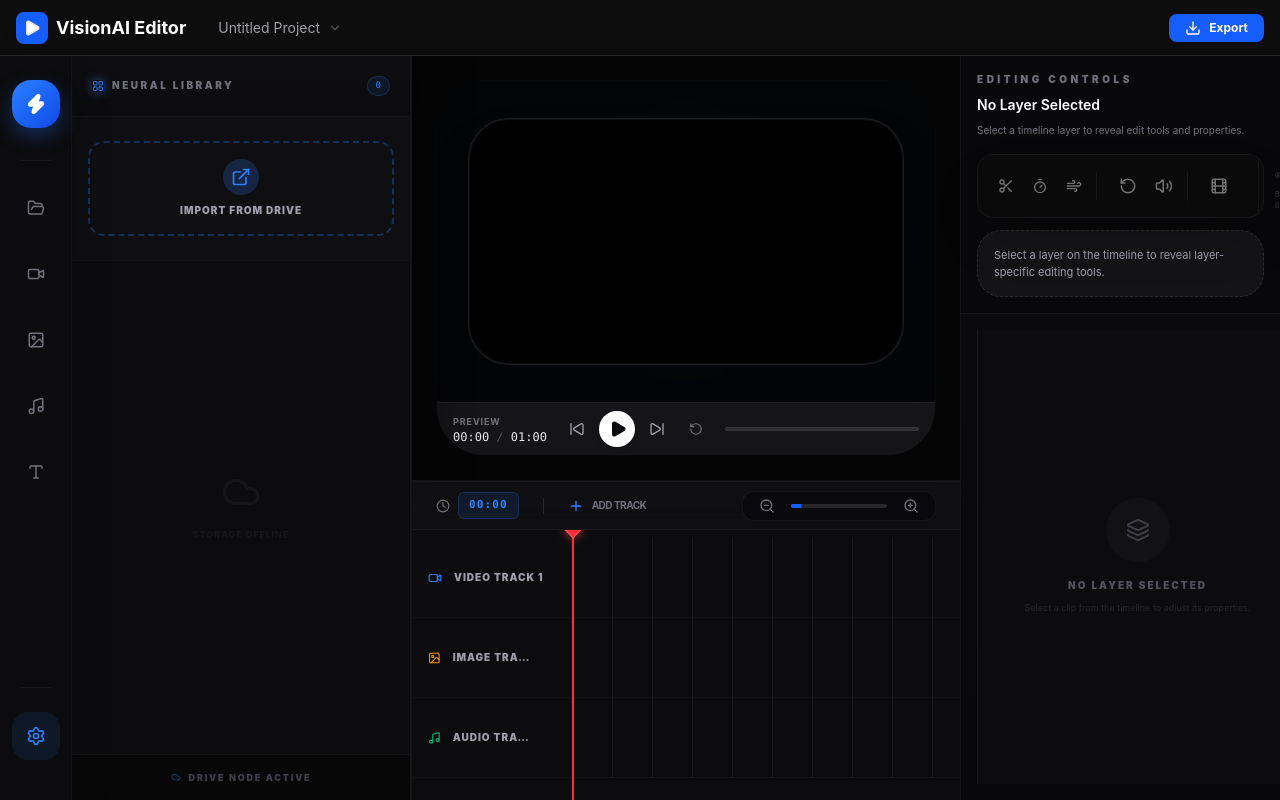
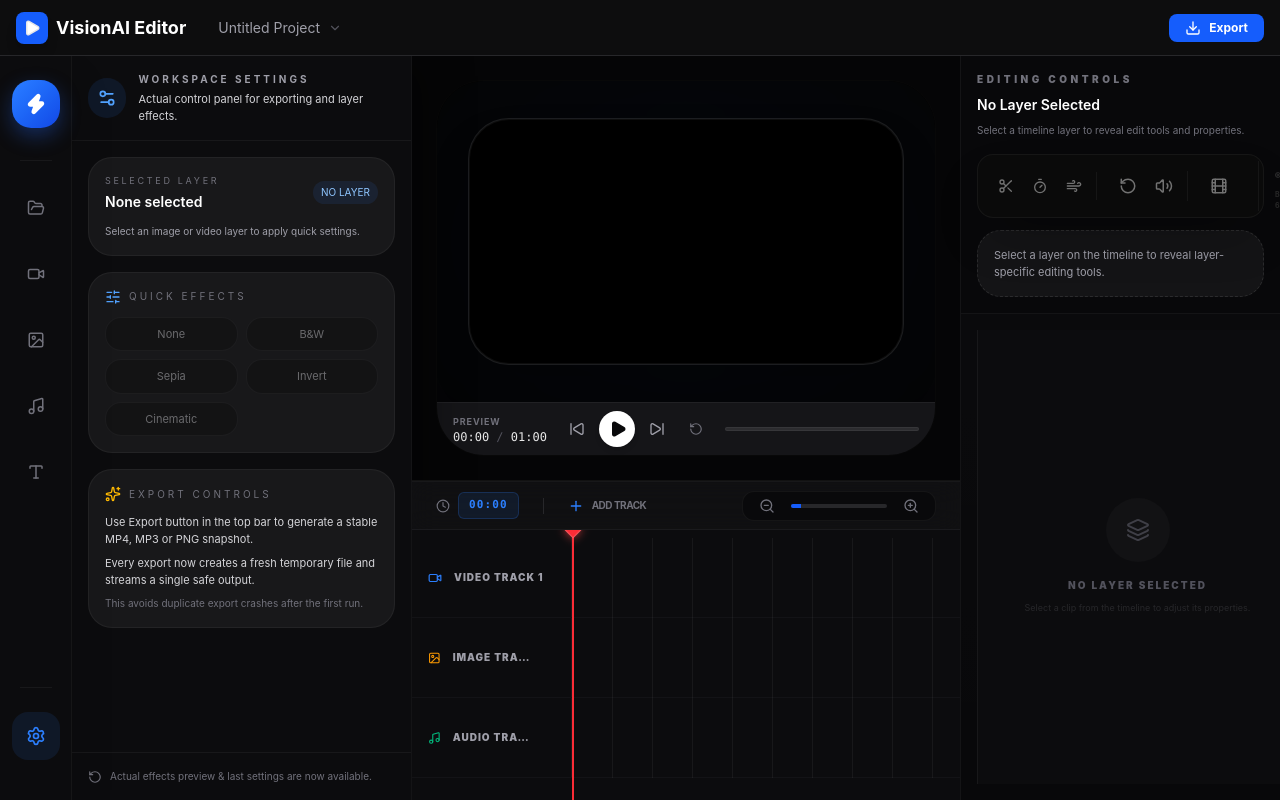
Before and after one commit to Sejalsoni30/VisionAI-Video-Editor, a React (Vite) app in the folder video-editor-app/: page /editor in a window 1280 px wide. Both pictures are taken after a click on the button 35 px from the left and 736 px from the top of the page. Built offline with nearby package versions, Linux system fonts and the light colour scheme.

Commit message:
Fix repeat export crash and add image/effects settings panel

```diff
--- /dev/null
+++ b/video-editor-app/src/components/Panels/SettingsPanel.jsx
@@ -0,0 +1,96 @@
+import React from 'react';
+import { useSelector, useDispatch } from 'react-redux';
+import { updateLayerStyle } from '../../store/projectSlice';
+import { Settings2, Sparkles, RotateCcw, SlidersHorizontal } from 'lucide-react';
+
+const filterOptions = [
+  { id: 'none', label: 'None', value: 'none' },
+  { id: 'grayscale', label: 'B&W', value: 'grayscale(100%)' },
+  { id: 'sepia', label: 'Sepia', value: 'sepia(80%)' },
+  { id: 'invert', label: 'Invert', value: 'invert(100%)' },
+  { id: 'cinematic', label: 'Cinematic', value: 'contrast(120%) brightness(110%) saturate(110%)' },
+];
+
+const SettingsPanel = () => {
+  const dispatch = useDispatch();
+  const selectedLayerId = useSelector((state) => state.project.selectedLayerId);
+  const selectedLayer = useSelector((state) => state.project.layers.find(l => l.id === selectedLayerId));
+
+  const applyQuickEffect = (value) => {
+    if (!selectedLayer || !['video', 'image'].includes(selectedLayer.type)) return;
+    dispatch(updateLayerStyle({ id: selectedLayer.id, updates: { filter: value } }));
+  };
+
+  return (
+    <div className="flex flex-col h-full bg-[#0c0c0e] text-white">
+      <div className="p-4 border-b border-white/5">
+        <div className="flex items-center gap-3">
+          <div className="w-10 h-10 rounded-3xl bg-blue-500/10 flex items-center justify-center">
+            <Settings2 size={20} className="text-blue-400" />
+          </div>
+          <div>
+            <h3 className="text-[10px] font-bold uppercase tracking-[0.3em] text-zinc-400">Workspace Settings</h3>
+            <p className="text-[11px] text-zinc-300 mt-1">Actual control panel for exporting and layer effects.</p>
+          </div>
+        </div>
+      </div>
+
+      <div className="p-4 space-y-4 flex-1 overflow-y-auto custom-scrollbar">
+        <div className="rounded-3xl border border-white/5 bg-white/5 p-4">
+          <div className="flex items-center justify-between mb-3">
+            <div>
+              <p className="text-[9px] uppercase tracking-[0.3em] text-zinc-500">Selected Layer</p>
+              <p className="text-sm font-semibold mt-1 text-white">{selectedLayer ? selectedLayer.name || selectedLayer.type : 'None selected'}</p>
+            </div>
+            <div className="rounded-full bg-blue-500/10 px-2 py-1 text-[10px] uppercase text-blue-300">{selectedLayer?.type || 'No layer'}</div>
+          </div>
+          <div className="text-[10px] text-zinc-400">
+            {selectedLayer
+              ? `Current filter: ${selectedLayer.style?.filter || 'none'}`
+              : 'Select an image or video layer to apply quick settings.'}
+          </div>
+        </div>
+
+        <div className="rounded-3xl border border-white/5 bg-white/5 p-4">
+          <div className="flex items-center gap-2 mb-3">
+            <SlidersHorizontal size={16} className="text-blue-400" />
+            <span className="text-[10px] uppercase tracking-[0.3em] text-zinc-500">Quick Effects</span>
+          </div>
+          <div className="grid grid-cols-2 gap-2">
+            {filterOptions.map((option) => (
+              <button
+                key={option.id}
+                onClick={() => applyQuickEffect(option.value)}
+                disabled={!selectedLayer || !['video', 'image'].includes(selectedLayer?.type)}
+                className="rounded-2xl border border-white/10 bg-zinc-950/80 px-3 py-2 text-[11px] text-zinc-200 transition hover:border-blue-500/30 hover:bg-blue-500/10 disabled:opacity-40"
+              >
+                {option.label}
+              </button>
+            ))}
+          </div>
+        </div>
+
+        <div className="rounded-3xl border border-white/5 bg-white/5 p-4">
+          <div className="flex items-center gap-2 mb-3">
+            <Sparkles size={16} className="text-amber-400" />
+            <span className="text-[10px] uppercase tracking-[0.3em] text-zinc-500">Export Controls</span>
+          </div>
+          <div className="space-y-2 text-[11px] text-zinc-300">
+            <p>Use Export button in the top bar to generate a stable MP4, MP3 or PNG snapshot.</p>
+            <p>Every export now creates a fresh temporary file and streams a single safe output.</p>
+            <p className="text-[10px] text-zinc-500">This avoids duplicate export crashes after the first run.</p>
+          </div>
+        </div>
+      </div>
+
+      <div className="p-4 border-t border-white/5 text-[10px] text-zinc-500">
+        <div className="flex items-center gap-2">
+          <RotateCcw size={14} />
+          <span>Actual effects preview & last settings are now available.</span>
+        </div>
+      </div>
+    </div>
+  );
+};
+
+export default SettingsPanel;
--- a/video-editor-app/src/components/Panels/VideoEffectsPanel.jsx
+++ b/video-editor-app/src/components/Panels/VideoEffectsPanel.jsx
@@ -40,7 +40,8 @@ const VideoEffectsPanel = () => {
   return (
     <div className="flex flex-col h-full bg-[#0c0c0e]">
       <div className="p-4 border-b border-white/5">
-        <h3 className="text-[10px] font-bold uppercase tracking-[0.2em] text-zinc-500">Video Filters</h3>
+        <h3 className="text-[10px] font-bold uppercase tracking-[0.2em] text-zinc-500">Media Filters</h3>
+        <p className="text-[9px] text-zinc-400 mt-2">Apply effects to the selected image or video layer.</p>
       </div>
 
       <div className="p-4 grid grid-cols-3 gap-3">
--- a/video-editor-app/src/pages/EditorPage.jsx
+++ b/video-editor-app/src/pages/EditorPage.jsx
@@ -11,6 +11,7 @@ import ImageTools from '../components/Toolbars/ImageTools';
 import AudioTools from '../components/Toolbars/AudioTools';
 import TextPanel from '../components/Panels/TextPanel';
 import VideoEffectsPanel from '../components/Panels/VideoEffectsPanel';
+import SettingsPanel from '../components/Panels/SettingsPanel';
 import AssetLibrary from '../components/Editor/AssetLibrary';
 import MusicLibrary from '../components/Panels/MusicLibrary';
 import { useSelector } from 'react-redux';
@@ -50,8 +51,10 @@ const EditorPage = () => {
     switch (activeTab) {
       case 'assets': return <AssetLibrary />;
       case 'video': return <VideoEffectsPanel />;
+      case 'image': return <VideoEffectsPanel />;
       case 'audio': return <MusicLibrary />;
       case 'text': return <TextPanel />;
+      case 'settings': return <SettingsPanel />;
       default: return <AssetLibrary />;
     }
   }, [activeTab]);
```
Also changed, not shown: 1 other file (tests, documents, lock files or other folders).
